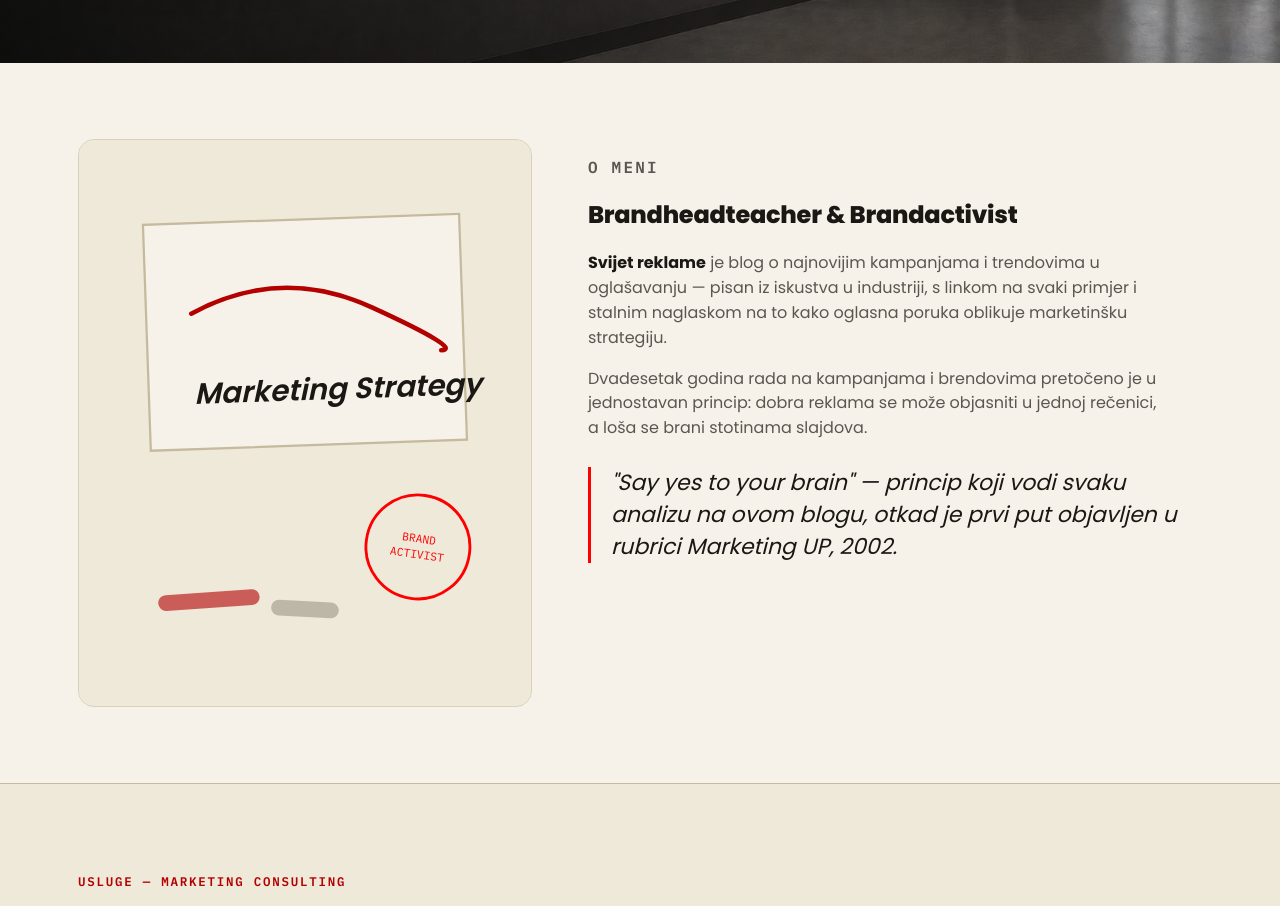
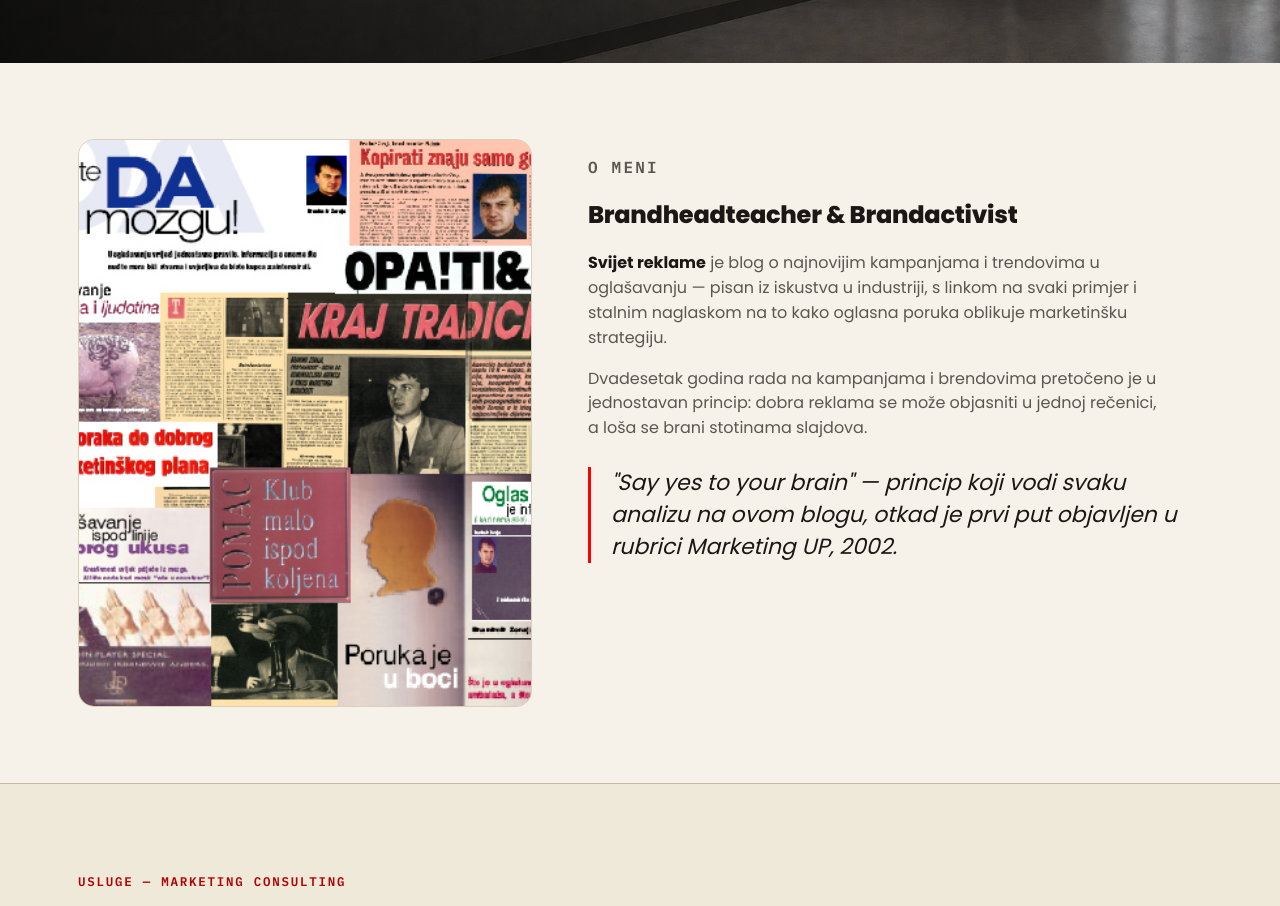
Before and after one commit to Brandheadteacher/Blog-Web, a plain HTML site: page index.html in a window 1280 px wide. Shown: the part 720-1626 px from the top of the page. Drawn offline with Linux system fonts and the light colour scheme.

Commit message:
Zamijeni ilustraciju u sekciji O meni stvarnim kolazom tiskanih objava

```diff
--- a/index.html
+++ b/index.html
@@ -341,6 +341,7 @@ section{ padding:76px 0; }
   aspect-ratio:4/5; background:var(--paper-raised); border:1px solid var(--line);
   position:relative; overflow:hidden; border-radius:16px;
 }
+.about-visual img{ width:100%; height:100%; object-fit:cover; display:block; }
 .about p{ color:var(--ink-soft); font-size:16px; max-width:58ch; }
 .about p strong{ color:var(--ink); }
 .pull{
@@ -600,18 +601,8 @@ footer h4{ font-family:var(--mono); font-size:12px; letter-spacing:0.08em; text-
 
   <section id="o-meni">
     <div class="wrap about">
-      <div class="about-visual" role="img" aria-label="Stol s marketinškim bilješkama i olovkama" data-i18n-aria="about_visual_aria">
-        <svg viewBox="0 0 400 500" width="100%" height="100%" xmlns="http://www.w3.org/2000/svg">
-          <rect width="400" height="500" fill="var(--paper-raised)"/>
-          <rect x="60" y="70" width="280" height="200" fill="var(--paper)" stroke="var(--line-strong)" stroke-width="2" transform="rotate(-2 200 170)"/>
-          <path d="M100 150 Q 180 110 260 150 T 320 190" stroke="var(--red-deep)" stroke-width="4" fill="none" stroke-linecap="round" transform="rotate(-2 200 170)"/>
-          <text x="100" y="230" font-family="Poppins, sans-serif" font-weight="600" font-style="italic" font-size="26" fill="var(--ink)" transform="rotate(-2 200 170)">Marketing Strategy</text>
-          <circle cx="300" cy="360" r="46" fill="none" stroke="var(--red)" stroke-width="2.5" transform="rotate(8 300 360)"/>
-          <text x="300" y="356" font-family="IBM Plex Mono, monospace" font-size="10" fill="var(--red)" text-anchor="middle" transform="rotate(8 300 360)">BRAND</text>
-          <text x="300" y="370" font-family="IBM Plex Mono, monospace" font-size="10" fill="var(--red)" text-anchor="middle" transform="rotate(8 300 360)">ACTIVIST</text>
-          <rect x="70" y="400" width="90" height="14" rx="7" fill="var(--red-deep)" opacity="0.6" transform="rotate(-4 115 407)"/>
-          <rect x="170" y="408" width="60" height="14" rx="7" fill="var(--ink-faint)" opacity="0.5" transform="rotate(3 200 415)"/>
-        </svg>
+      <div class="about-visual">
+        <img src="about-collage.jpg" alt="Kolaž stvarnih objava iz rubrike Marketing UP i drugih tiskanih oglasa i članaka Branimira Zoraje" data-i18n-alt="about_visual_alt" width="700" height="700">
       </div>
       <div>
         <p class="eyebrow" data-i18n="about_eyebrow">O meni</p>
@@ -944,7 +935,7 @@ var I18N = {
     hero_cta_primary:'Zatraži konzultacije →', hero_cta_secondary:'Pročitaj Svijet reklame',
     proofcard_stamp:'OVJERENO',
     proofcard_quote:'"Pitanje nije možete li preživjeti bez reklame. Pitanje je hoće li vaša poruka ikoga dirnuti."',
-    about_visual_aria:'Stol s marketinškim bilješkama i olovkama', about_eyebrow:'O meni',
+    about_visual_alt:'Kolaž stvarnih objava iz rubrike Marketing UP i drugih tiskanih oglasa i članaka Branimira Zoraje', about_eyebrow:'O meni',
     about_p1:'<strong>Svijet reklame</strong> je blog o najnovijim kampanjama i trendovima u oglašavanju — pisan iz iskustva u industriji, s linkom na svaki primjer i stalnim naglaskom na to kako oglasna poruka oblikuje marketinšku strategiju.',
     about_p2:'Dvadesetak godina rada na kampanjama i brendovima pretočeno je u jednostavan princip: dobra reklama se može objasniti u jednoj rečenici, a loša se brani stotinama slajdova.',
     about_pull:'"Say yes to your brain" — princip koji vodi svaku analizu na ovom blogu, otkad je prvi put objavljen u rubrici Marketing UP, 2002.',
@@ -1035,7 +1026,7 @@ var I18N = {
     hero_cta_primary:'Request a consultation →', hero_cta_secondary:'Read Svijet Reklame',
     proofcard_stamp:'VERIFIED',
     proofcard_quote:'"The question isn\'t whether you can survive without advertising. The question is whether your message will move anyone at all."',
-    about_visual_aria:'A desk with marketing notes and pencils', about_eyebrow:'About',
+    about_visual_alt:'A collage of real published articles from the Marketing UP column and other print ads and features by Branimir Zoraja', about_eyebrow:'About',
     about_p1:'<strong>Svijet Reklame</strong> ("The World of Advertising") is a blog about the latest campaigns and trends in advertising — written from industry experience, linking to every example, with a constant focus on how the advertising message shapes marketing strategy.',
     about_p2:'Twenty-odd years of working on campaigns and brands distilled into one simple principle: a good ad can be explained in a single sentence, while a bad one needs a hundred slides to defend itself.',
     about_pull:'"Say yes to your brain" — the principle behind every analysis on this blog, ever since it first ran in the Marketing UP column back in 2002.',
@@ -1145,6 +1136,10 @@ function applyLang(lang){
   document.querySelectorAll('[data-i18n-aria]').forEach(function(el){
     var key = el.dataset.i18nAria;
     if(dict[key] !== undefined) el.setAttribute('aria-label', dict[key]);
+  });
+  document.querySelectorAll('[data-i18n-alt]').forEach(function(el){
+    var key = el.dataset.i18nAlt;
+    if(dict[key] !== undefined) el.setAttribute('alt', dict[key]);
   });
 
   document.querySelectorAll('#langSwitch button').forEach(function(b){
```
Also changed, not shown: about-collage.jpg (added).
